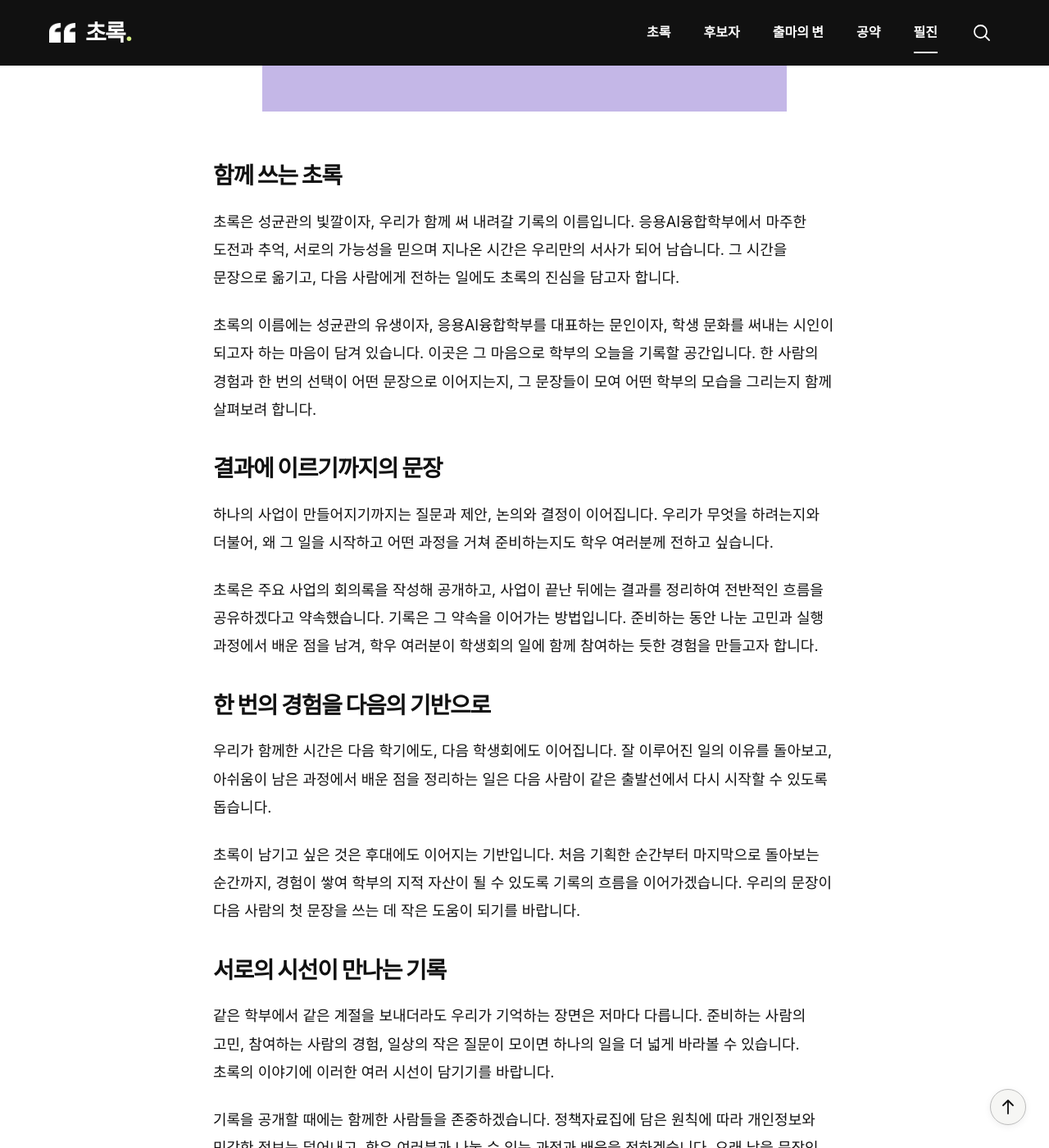
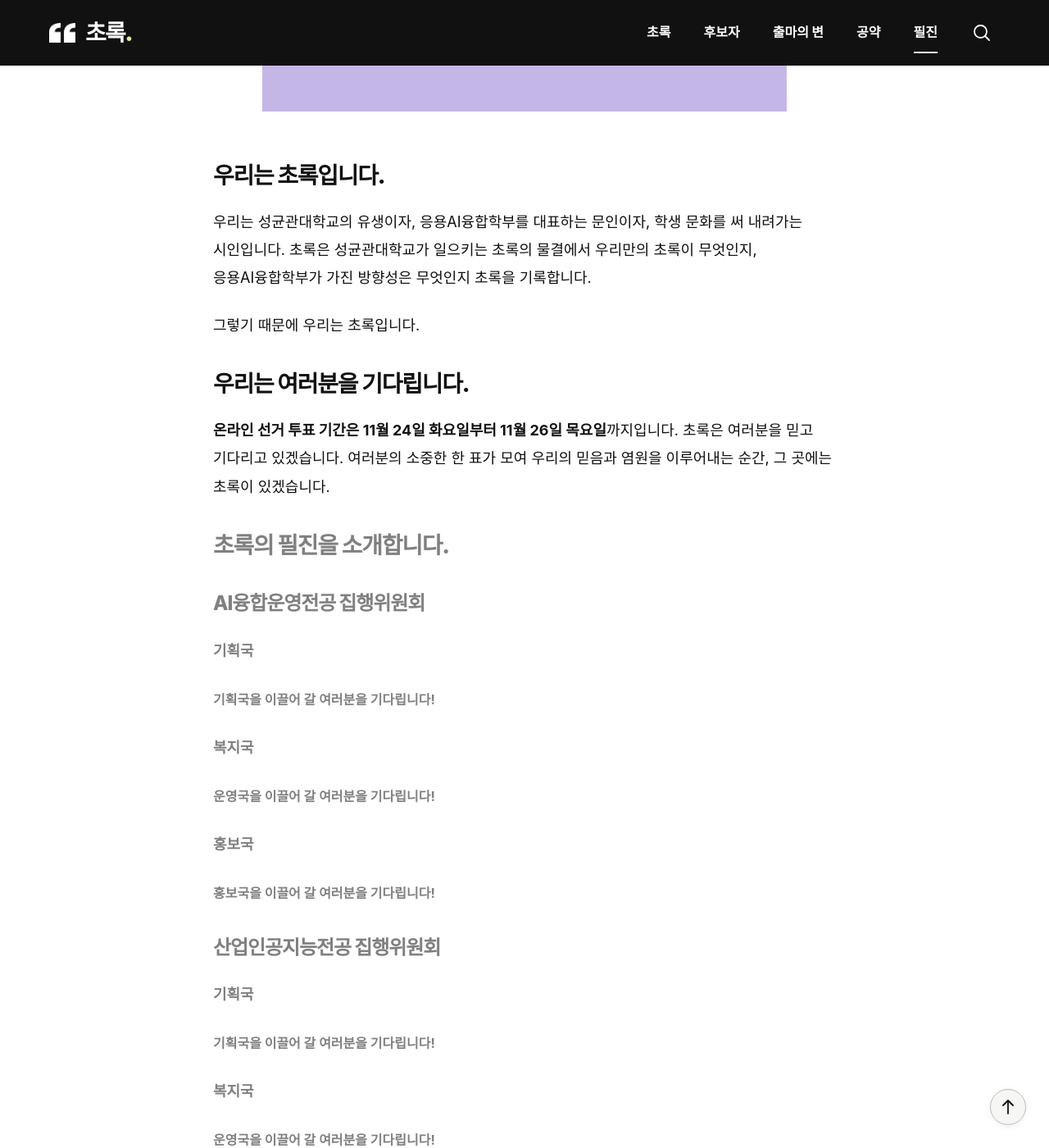
Before and after one commit to hwpxrk/hwpxrk.github.io, a Jekyll site: the page built from _pages/green-writers.md, in a window 1280 px wide and 1400 px high, scrolled down 1017 px. Shown: the whole window at 82% size. Built offline with Jekyll 4.4.1, drawn with Linux system fonts in a browser that asks for light colours; some web fonts are replaced; some of the changed text lies outside the part shown.

Commit message:
feat: Demo RevH

```diff
--- a/_pages/green-writers.md
+++ b/_pages/green-writers.md
@@ -37,34 +37,53 @@ category: '초록'
 tag: '초록'
 ---
 
-## 함께 쓰는 초록
+## 우리는 초록입니다.
 
-초록은 성균관의 빛깔이자, 우리가 함께 써 내려갈 기록의 이름입니다. 응용AI융합학부에서 마주한 도전과 추억, 서로의 가능성을 믿으며 지나온 시간은 우리만의 서사가 되어 남습니다. 그 시간을 문장으로 옮기고, 다음 사람에게 전하는 일에도 초록의 진심을 담고자 합니다.
+우리는 성균관대학교의 유생이자, 응용AI융합학부를 대표하는 문인이자, 학생 문화를 써 내려가는 시인입니다. 초록은 성균관대학교가 일으키는 초록의 물결에서 우리만의 초록이 무엇인지, 응용AI융합학부가 가진 방향성은 무엇인지 초록을 기록합니다.<br>
 
-초록의 이름에는 성균관의 유생이자, 응용AI융합학부를 대표하는 문인이자, 학생 문화를 써내는 시인이 되고자 하는 마음이 담겨 있습니다. 이곳은 그 마음으로 학부의 오늘을 기록할 공간입니다. 한 사람의 경험과 한 번의 선택이 어떤 문장으로 이어지는지, 그 문장들이 모여 어떤 학부의 모습을 그리는지 함께 살펴보려 합니다.
+그렇기 때문에 우리는 초록입니다.<br>
 
-## 결과에 이르기까지의 문장
+## 우리는 여러분을 기다립니다.
 
-하나의 사업이 만들어지기까지는 질문과 제안, 논의와 결정이 이어집니다. 우리가 무엇을 하려는지와 더불어, 왜 그 일을 시작하고 어떤 과정을 거쳐 준비하는지도 학우 여러분께 전하고 싶습니다.
+**온라인 선거 투표 기간은 11월 24일 화요일부터 11월 26일 목요일**까지입니다. 초록은 여러분을 믿고 기다리고 있겠습니다. 여러분의 소중한 한 표가 모여 우리의 믿음과 염원을 이루어내는 순간, 그 곳에는 초록이 있겠습니다.<br>
 
-초록은 주요 사업의 회의록을 작성해 공개하고, 사업이 끝난 뒤에는 결과를 정리하여 전반적인 흐름을 공유하겠다고 약속했습니다. 기록은 그 약속을 이어가는 방법입니다. 준비하는 동안 나눈 고민과 실행 과정에서 배운 점을 남겨, 학우 여러분이 학생회의 일에 함께 참여하는 듯한 경험을 만들고자 합니다.
+<h2 style="color: #808080;">초록의 필진을 소개합니다.</h2>
 
-## 한 번의 경험을 다음의 기반으로
+<h3 style="color: #808080;">AI융합운영전공 집행위원회</h3>
 
-우리가 함께한 시간은 다음 학기에도, 다음 학생회에도 이어집니다. 잘 이루어진 일의 이유를 돌아보고, 아쉬움이 남은 과정에서 배운 점을 정리하는 일은 다음 사람이 같은 출발선에서 다시 시작할 수 있도록 돕습니다.
+<h4 style="color: #808080;">기획국</h4>
+<h5 style="color: #808080; font-size: 1rem;">기획국을 이끌어 갈 여러분을 기다립니다!</h5>
 
-초록이 남기고 싶은 것은 후대에도 이어지는 기반입니다. 처음 기획한 순간부터 마지막으로 돌아보는 순간까지, 경험이 쌓여 학부의 지적 자산이 될 수 있도록 기록의 흐름을 이어가겠습니다. 우리의 문장이 다음 사람의 첫 문장을 쓰는 데 작은 도움이 되기를 바랍니다.
+<h4 style="color: #808080;">복지국</h4>
+<h5 style="color: #808080; font-size: 1rem;">운영국을 이끌어 갈 여러분을 기다립니다!</h5>
 
-## 서로의 시선이 만나는 기록
+<h4 style="color: #808080;">홍보국</h4>
+<h5 style="color: #808080; font-size: 1rem;">홍보국을 이끌어 갈 여러분을 기다립니다!</h5>
 
-같은 학부에서 같은 계절을 보내더라도 우리가 기억하는 장면은 저마다 다릅니다. 준비하는 사람의 고민, 참여하는 사람의 경험, 일상의 작은 질문이 모이면 하나의 일을 더 넓게 바라볼 수 있습니다. 초록의 이야기에 이러한 여러 시선이 담기기를 바랍니다.
+<h3 style="color: #808080;">산업인공지능전공 집행위원회</h3>
 
-기록을 공개할 때에는 함께한 사람들을 존중하겠습니다. 정책자료집에 담은 원칙에 따라 개인정보와 민감한 정보는 덜어내고, 학우 여러분과 나눌 수 있는 과정과 배움을 전하겠습니다. 오래 남을 문장인 만큼, 그 안에 담기는 사람과 경험도 소중히 다루겠습니다.
+<h4 style="color: #808080;">기획국</h4>
+<h5 style="color: #808080; font-size: 1rem;">기획국을 이끌어 갈 여러분을 기다립니다!</h5>
 
-## 초록의 필진을 만나는 자리
+<h4 style="color: #808080;">복지국</h4>
+<h5 style="color: #808080; font-size: 1rem;">운영국을 이끌어 갈 여러분을 기다립니다!</h5>
 
-개별 필진 소개는 준비 중입니다. 이 자리에서는 앞으로 초록의 이야기를 쓰는 사람과 그 사람이 바라본 학부의 모습을 함께 소개하고자 합니다.
+<h4 style="color: #808080;">홍보국</h4>
+<h5 style="color: #808080; font-size: 1rem;">홍보국을 이끌어 갈 여러분을 기다립니다!</h5>
 
-그에 앞서 <a href="{{ '/statement/' | relative_url }}">초록의 출마의 변</a>과 <a href="{{ '/dreams/' | relative_url }}">우리가 준비한 공약</a>에서 함께 쓰고 싶은 이야기의 방향을 만나보세요.
+<h3 style="color: #808080;">운영위원회</h3>
 
-우리의 모든 계절이 초록으로 기억되기를 바라며.
+<h4 style="color: #808080;">AI융합운영전공</h4>
+<h5 style="color: #808080; font-size: 1rem;">24학번 학년대표: 우리는 여러분을 기다립니다!</h5>
+<h5 style="color: #808080; font-size: 1rem;">25학번 학년대표: 우리는 여러분을 기다립니다!</h5>
+<h5 style="color: #808080; font-size: 1rem;">26학번 학년대표: 우리는 여러분을 기다립니다!</h5>
+<h5 style="color: #808080; font-size: 1rem;">27학번 학년대표: 우리는 여러분을 기다립니다!</h5>
+
+<h4 style="color: #808080;">산업인공지능전공</h4>
+<h5 style="color: #808080; font-size: 1rem;">24학번 학년대표: 우리는 여러분을 기다립니다!</h5>
+<h5 style="color: #808080; font-size: 1rem;">25학번 학년대표: 우리는 여러분을 기다립니다!</h5>
+<h5 style="color: #808080; font-size: 1rem;">26학번 학년대표: 우리는 여러분을 기다립니다!</h5>
+<h5 style="color: #808080; font-size: 1rem;">27학번 학년대표: 우리는 여러분을 기다립니다!</h5>
+
+<h4 style="color: #808080;">감사국</h4>
+<h5 style="color: #808080; font-size: 1rem;">감사국을 이끌어 갈 여러분을 기다립니다!</h5>
```
